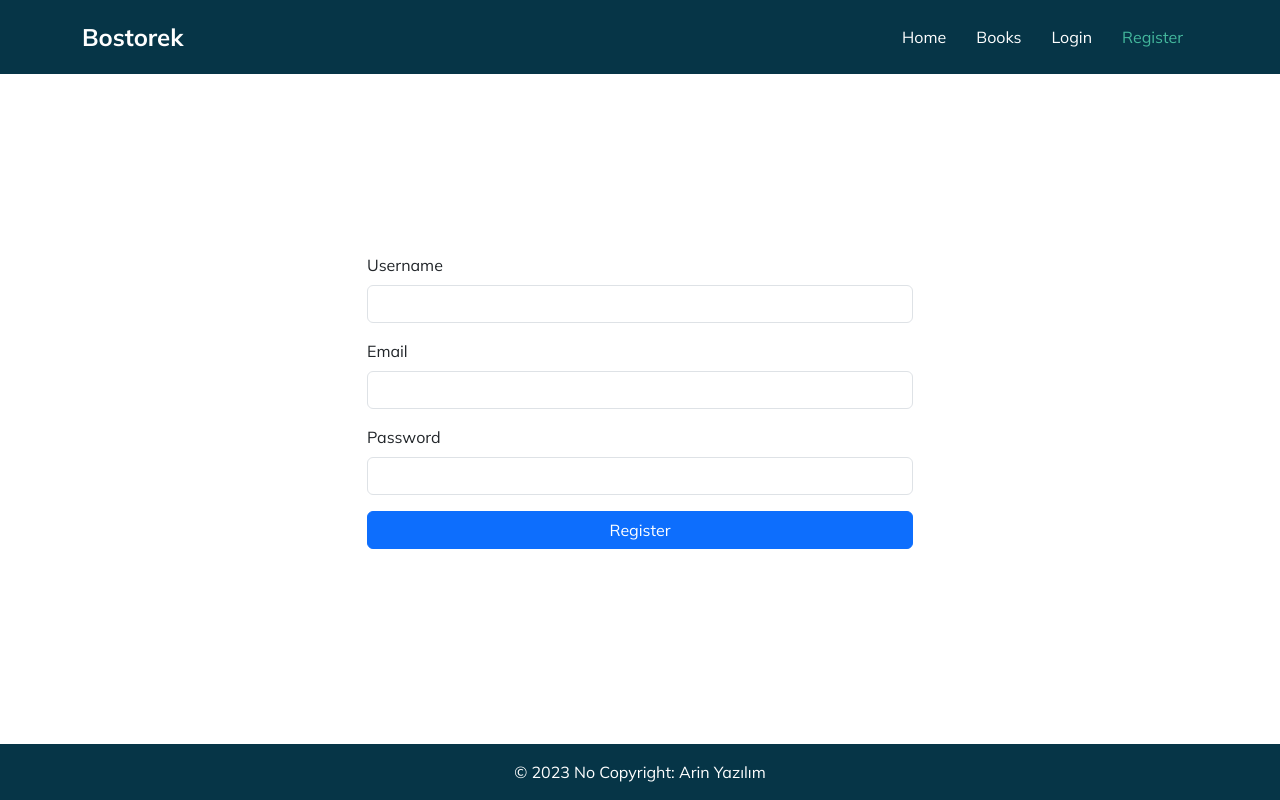
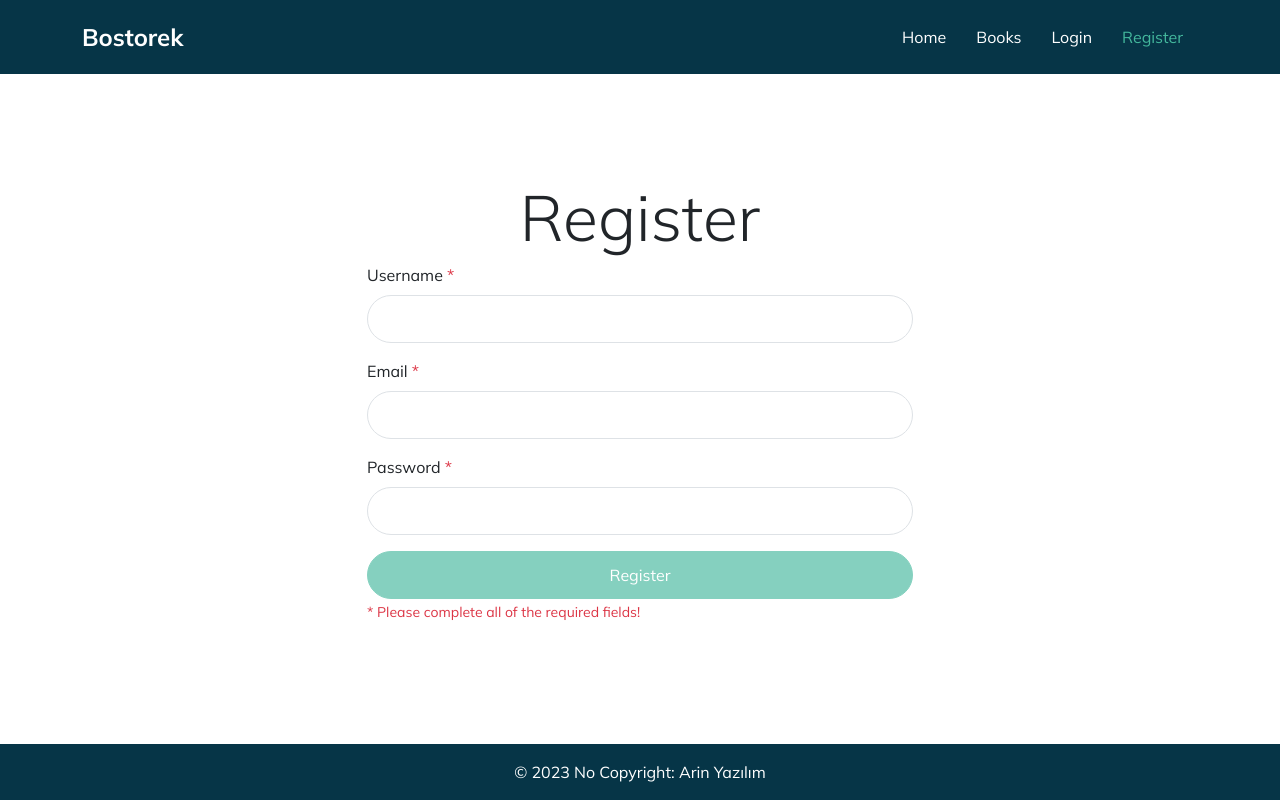
Before and after one commit to ArinSoftware/bostorek-tr, a Vue app in the folder frontend/: page /register in a window 1280 px wide. Built offline with nearby package versions, Linux system fonts and the light colour scheme; no server answers.

Commit message:
Lesson 35

```diff
--- a/frontend/src/stores/authStore.js
+++ b/frontend/src/stores/authStore.js
@@ -21,7 +21,7 @@ export const useAuthStore = defineStore('authStore', {
         );
         return response.data;
       } catch (error) {
-        throw error;
+        throw error.response.data;
       }
     },
 
--- a/frontend/src/views/RegisterView.vue
+++ b/frontend/src/views/RegisterView.vue
@@ -1,11 +1,22 @@
 <template>
   <section class="full-section-height">
     <div class="container">
+      <div class="d-flex justify-content-center">
+        <h1 class="display-3">Register</h1>
+      </div>
       <form @submit.prevent="submitForm">
+        <div v-if="showGenericWarningMessage" class="text-center">
+          <span class="text-danger small"
+            >Something happened, please try again later!</span
+          >
+        </div>
         <div class="row justify-content-center">
           <!-- Username Field (Medium and Larger Screens) -->
           <div class="col-md-6 col-8 mb-3">
-            <label for="username" class="form-label">Username</label>
+            <label for="username" class="form-label"
+              >Username
+              <span class="text-danger">*</span>
+            </label>
             <input
               type="text"
               class="form-control"
@@ -13,14 +24,29 @@
               name="username"
               v-model.trim="formData.username"
               required
+              autocomplete="off"
+              :class="{
+                'is-valid': isUsernameValid,
+                'is-invalid': !isUsernameValid && showUsernameWarningMessage,
+              }"
+              @focus="showUsernameWarningMessage = true"
+              @blur="showUsernameWarningMessage = false"
             />
+            <span
+              v-if="showUsernameWarningMessage && !isUsernameValid"
+              class="text-danger small"
+              >Username must be between 5 and 20 characters!</span
+            >
           </div>
         </div>
 
         <div class="row justify-content-center">
           <!-- Email Field (Medium and Larger Screens) -->
           <div class="col-md-6 col-8 mb-3">
-            <label for="email" class="form-label">Email</label>
+            <label for="email" class="form-label"
+              >Email
+              <span class="text-danger">*</span>
+            </label>
             <input
               type="email"
               class="form-control"
@@ -28,14 +54,37 @@
               name="email"
               v-model.trim="formData.email"
               required
+              autocomplete="off"
+              :class="{
+                'is-valid': isEmailValid,
+                'is-invalid':
+                  (!isEmailValid && showEmailWarningMessage) ||
+                  existingEmail === formData.email,
+              }"
+              @focus="showEmailWarningMessage = true"
+              @blur="showEmailWarningMessage = false"
             />
+            <span
+              v-if="showEmailWarningMessage && !isEmailValid"
+              class="text-danger small"
+              >Please provide a valid email!</span
+            >
+            <span
+              v-if="existingEmail === formData.email"
+              class="text-danger small"
+            >
+              {{ `${existingEmail} is already exist!` }}</span
+            >
           </div>
         </div>
 
         <!-- Password Field -->
         <div class="row justify-content-center">
           <div class="col-md-6 col-8 mb-3">
-            <label for="password" class="form-label">Password</label>
+            <label for="password" class="form-label"
+              >Password
+              <span class="text-danger">*</span>
+            </label>
             <input
               type="password"
               class="form-control"
@@ -43,16 +92,34 @@
               name="password"
               v-model.trim="formData.password"
               required
+              :class="{
+                'is-valid': isPasswordValid,
+                'is-invalid': !isPasswordValid && showPasswordWarningMessage,
+              }"
+              @focus="showPasswordWarningMessage = true"
+              @blur="showPasswordWarningMessage = false"
             />
+            <span
+              v-if="showPasswordWarningMessage && !isPasswordValid"
+              class="text-danger small"
+              >Password must be between 4 and 10 characters!</span
+            >
           </div>
         </div>
 
         <!-- Submit Button -->
         <div class="row justify-content-center">
           <div class="col-md-6 col-8 mb-3">
-            <button type="submit" class="btn btn-primary w-100">
+            <button
+              :disabled="!isFormValid"
+              type="submit"
+              class="btn btn-primary w-100"
+            >
               Register
             </button>
+            <span v-if="!isFormValid" class="text-danger small"
+              >* Please complete all of the required fields!</span
+            >
           </div>
         </div>
       </form>
@@ -72,6 +139,11 @@ export default {
         email: '',
         password: '',
       },
+      showUsernameWarningMessage: false,
+      showEmailWarningMessage: false,
+      showPasswordWarningMessage: false,
+      existingEmail: null,
+      showGenericWarningMessage: false,
     };
   },
   methods: {
@@ -80,12 +152,66 @@ export default {
       try {
         await this.register(this.formData);
         this.$router.push('/login');
-      } catch (error) {
-        console.log('Registration failed', error);
+      } catch (data) {
+        const { error } = data;
+
+        if (error === 'The Email is already exist!') {
+          this.existingEmail = this.formData.email;
+        } else {
+          this.showGenericWarningMessage = true;
+          this.formData = {
+            username: '',
+            email: '',
+            password: '',
+          };
+        }
       }
+    },
+  },
+
+  computed: {
+    isFormValid() {
+      return this.isUsernameValid && this.isEmailValid && this.isPasswordValid;
+    },
+    isUsernameValid() {
+      return (
+        this.formData.username.length >= 5 &&
+        this.formData.username.length <= 20
+      );
+    },
+    isEmailValid() {
+      return /^[^\s@]+@[^\s@]+\.[^\s@]+$/.test(this.formData.email);
+    },
+    isPasswordValid() {
+      return (
+        this.formData.password.length >= 4 &&
+        this.formData.password.length <= 10
+      );
     },
   },
 };
 </script>
 
-<style scoped></style>
+<style scoped>
+.form-control {
+  border-radius: 25px;
+  height: 48px;
+}
+
+.form-control:focus {
+  box-shadow: none;
+}
+
+.btn-primary {
+  border-radius: 25px;
+  height: 48px;
+  background-color: var(--secondary-color);
+  border: 1px solid var(--secondary-color);
+}
+
+.btn-primary:hover {
+  background-color: #fff;
+  color: var(--secondary-color);
+  transition: all 0.3s ease;
+}
+</style>
```
